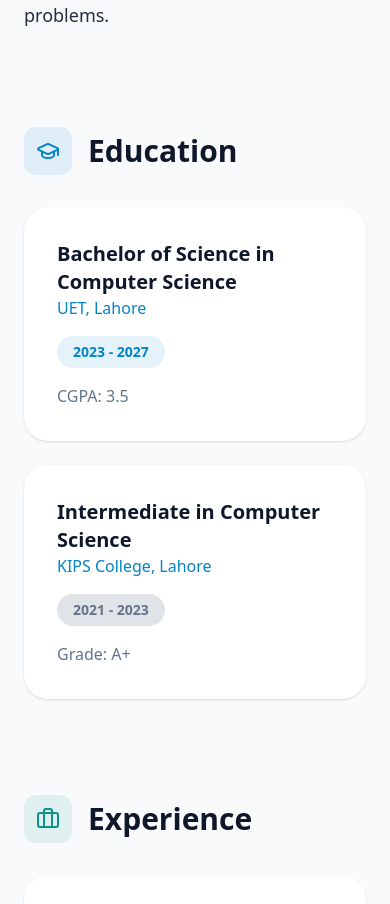
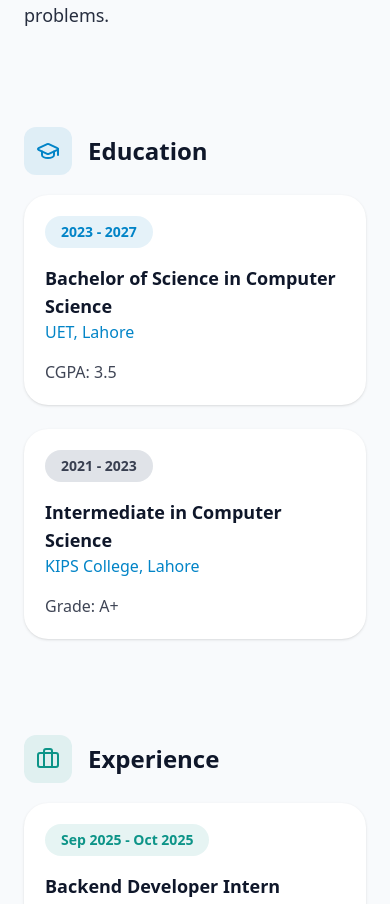
Before and after one commit to MianSaadTahir/Portfolio, a Next.js app: page / in a window 390 px wide. Shown: the part 1920-2824 px from the top of the page. Built offline with nearby package versions, Linux system fonts and the light colour scheme.

Commit message:
refine paddings in about section

```diff
--- a/src/components/About.tsx
+++ b/src/components/About.tsx
@@ -20,7 +20,7 @@ export default function About() {
             whileInView={{ opacity: 1, y: 0 }}
             viewport={{ once: true }}
             transition={{ duration: 0.5 }}
-            className="max-w-4xl mx-auto"
+            className="mx-auto"
           >
             <div className="flex flex-col md:flex-row gap-8 items-start">
               <div className="space-y-6">
@@ -56,20 +56,22 @@ export default function About() {
             whileInView={{ opacity: 1, y: 0 }}
             viewport={{ once: true }}
             transition={{ duration: 0.5, delay: 0.2 }}
-            className="max-w-4xl mx-auto"
+            className="mx-auto"
           >
-            <div className="flex items-center gap-4 mb-8">
+            <div className="flex items-center gap-4 mb-5 md:mb-8">
               <div className="bg-primary/10 p-3 rounded-xl">
                 <GraduationCap className="w-6 h-6 text-primary" />
               </div>
-              <h3 className="text-3xl font-bold text-foreground">Education</h3>
+              <h3 className="text-2xl md:text-3xl font-bold text-foreground">
+                Education
+              </h3>
             </div>
 
             <div className="grid gap-6">
-              <div className="bg-white dark:bg-card p-8 rounded-3xl border border-white/5 shadow-sm hover:border-primary/50 transition-all hover:-translate-y-1">
-                <div className="flex flex-col md:flex-row md:items-center justify-between gap-4 mb-4">
+              <div className="bg-white dark:bg-card p-5 md:p-8 rounded-3xl border border-white/5 shadow-sm hover:border-primary/50 transition-all hover:-translate-y-1">
+                <div className="flex flex-col-reverse md:flex-row md:items-center justify-between gap-4 mb-4">
                   <div>
-                    <h4 className="text-xl font-bold text-foreground">
+                    <h4 className="text-lg md:text-xl font-bold text-foreground ">
                       Bachelor of Science in Computer Science
                     </h4>
                     <p className="text-primary font-medium">UET, Lahore</p>
@@ -78,24 +80,24 @@ export default function About() {
                     2023 - 2027
                   </div>
                 </div>
-                <p className="text-muted">CGPA: 3.5</p>
+                <p className="text-foreground/80">CGPA: 3.5</p>
               </div>
 
-              <div className="bg-white dark:bg-card p-8 rounded-3xl border border-white/5 shadow-sm hover:border-primary/50 transition-all hover:-translate-y-1">
-                <div className="flex flex-col md:flex-row md:items-center justify-between gap-4 mb-4">
+              <div className="bg-white dark:bg-card p-5 md:p-8  rounded-3xl border border-white/5 shadow-sm hover:border-primary/50 transition-all hover:-translate-y-1">
+                <div className="flex flex-col-reverse md:flex-row md:items-center justify-between gap-4 mb-4">
                   <div>
-                    <h4 className="text-xl font-bold text-foreground">
+                    <h4 className="text-lg md:text-xl font-bold text-foreground">
                       Intermediate in Computer Science
                     </h4>
                     <p className="text-primary font-medium">
                       KIPS College, Lahore
                     </p>
                   </div>
-                  <div className="text-sm font-bold bg-muted/20 text-muted px-4 py-1.5 rounded-full w-fit">
+                  <div className="text-sm font-bold bg-muted/20 text-foreground/80 px-4 py-1.5 rounded-full w-fit">
                     2021 - 2023
                   </div>
                 </div>
-                <p className="text-muted">Grade: A+</p>
+                <p className="text-foreground/80">Grade: A+</p>
               </div>
             </div>
           </motion.div>
@@ -106,20 +108,22 @@ export default function About() {
             whileInView={{ opacity: 1, y: 0 }}
             viewport={{ once: true }}
             transition={{ duration: 0.5, delay: 0.4 }}
-            className="max-w-4xl mx-auto"
+            className="mx-auto"
           >
-            <div className="flex items-center gap-4 mb-8">
+            <div className="flex items-center gap-4 mb-5 md:mb-8">
               <div className="bg-secondary/10 p-3 rounded-xl">
                 <Briefcase className="w-6 h-6 text-secondary" />
               </div>
-              <h3 className="text-3xl font-bold text-foreground">Experience</h3>
+              <h3 className="text-2xl md:text-3xl font-bold text-foreground">
+                Experience
+              </h3>
             </div>
 
             <div className="grid gap-6">
-              <div className="bg-white dark:bg-card p-8 rounded-3xl border border-white/5 shadow-sm hover:border-secondary/50 transition-all hover:-translate-y-1">
-                <div className="flex flex-col md:flex-row md:items-center justify-between gap-4 mb-4">
+              <div className="bg-white dark:bg-card p-5 md:p-8 rounded-3xl border border-white/5 shadow-sm hover:border-secondary/50 transition-all hover:-translate-y-1">
+                <div className="flex flex-col-reverse md:flex-row md:items-center justify-between gap-4 mb-4">
                   <div>
-                    <h4 className="text-xl font-bold text-foreground">
+                    <h4 className="text-lg md:text-xl font-bold text-foreground">
                       Backend Developer Intern
                     </h4>
                     <p className="text-secondary font-medium">Codev Digital</p>
@@ -128,17 +132,17 @@ export default function About() {
                     Sep 2025 - Oct 2025
                   </div>
                 </div>
-                <p className="text-foreground/80 leading-relaxed">
+                <p className="text-foreground/80 text-base md:text-lg  leading-relaxed">
                   Developed Pod-Clip Pro, a full-stack Next.js app with JWT
                   authentication, scalable APIs, secure uploads, optimized
                   processing, and video clipping functionality.
                 </p>
               </div>
 
-              <div className="bg-white dark:bg-card p-8 rounded-3xl border border-white/5 shadow-sm hover:border-secondary/50 transition-all hover:-translate-y-1">
-                <div className="flex flex-col md:flex-row md:items-center justify-between gap-4 mb-4">
+              <div className="bg-white dark:bg-card p-5 md:p-8 rounded-3xl border border-white/5 shadow-sm hover:border-secondary/50 transition-all hover:-translate-y-1">
+                <div className="flex flex-col-reverse md:flex-row md:items-center justify-between gap-4 mb-4">
                   <div>
-                    <h4 className="text-xl font-bold text-foreground">
+                    <h4 className="text-lg md:text-xl font-bold text-foreground">
                       Full-Stack AI Developer Intern
                     </h4>
                     <p className="text-secondary font-medium">Nexium</p>
@@ -147,17 +151,17 @@ export default function About() {
                     Jul 2025 - Aug 2025
                   </div>
                 </div>
-                <p className="text-foreground/80 leading-relaxed">
+                <p className="text-foreground/80 text-base md:text-lg  leading-relaxed">
                   Built an AI-powered Recipe Generator with Next.js, Tailwind
                   CSS, Google AI via n8n, and scalable data storage using
                   Supabase and MongoDB.
                 </p>
               </div>
 
-              <div className="bg-white dark:bg-card p-8 rounded-3xl border border-white/5 shadow-sm hover:border-secondary/50 transition-all hover:-translate-y-1">
-                <div className="flex flex-col md:flex-row md:items-center justify-between gap-4 mb-4">
+              <div className="bg-white dark:bg-card p-5 md:p-8 rounded-3xl border border-white/5 shadow-sm hover:border-secondary/50 transition-all hover:-translate-y-1">
+                <div className="flex flex-col-reverse md:flex-row md:items-center justify-between gap-4 mb-4">
                   <div>
-                    <h4 className="text-xl font-bold text-foreground">
+                    <h4 className="text-lg md:text-xl font-bold text-foreground">
                       Cyber Security Intern
                     </h4>
                     <p className="text-secondary font-medium">Hack Secure</p>
@@ -166,7 +170,7 @@ export default function About() {
                     Apr 2025 - May 2025
                   </div>
                 </div>
-                <p className="text-foreground/80 leading-relaxed">
+                <p className="text-foreground/80 text-base md:text-lg  leading-relaxed">
                   Performed web app security assessments using Nmap, Gobuster,
                   Wireshark, sqlmap, and XSS testing to identify vulnerabilities
                   and extract sensitive data.
```
